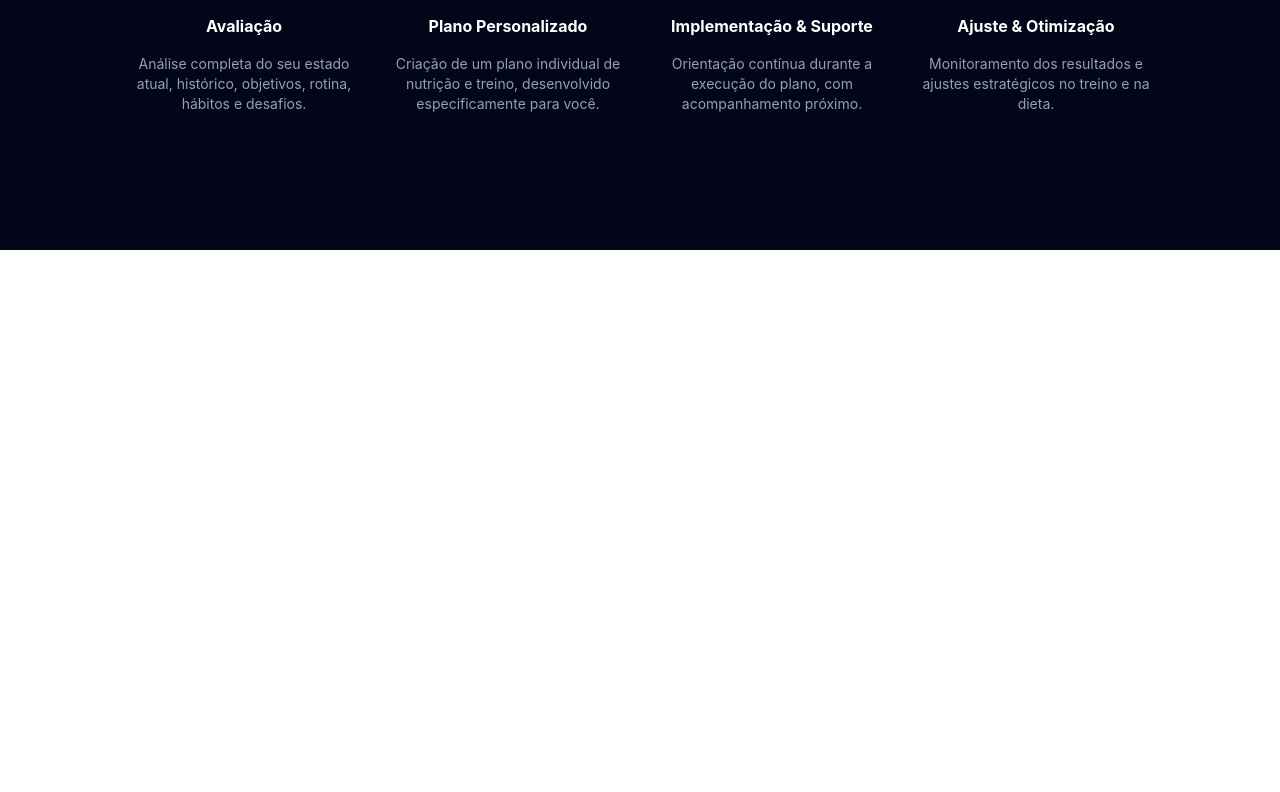
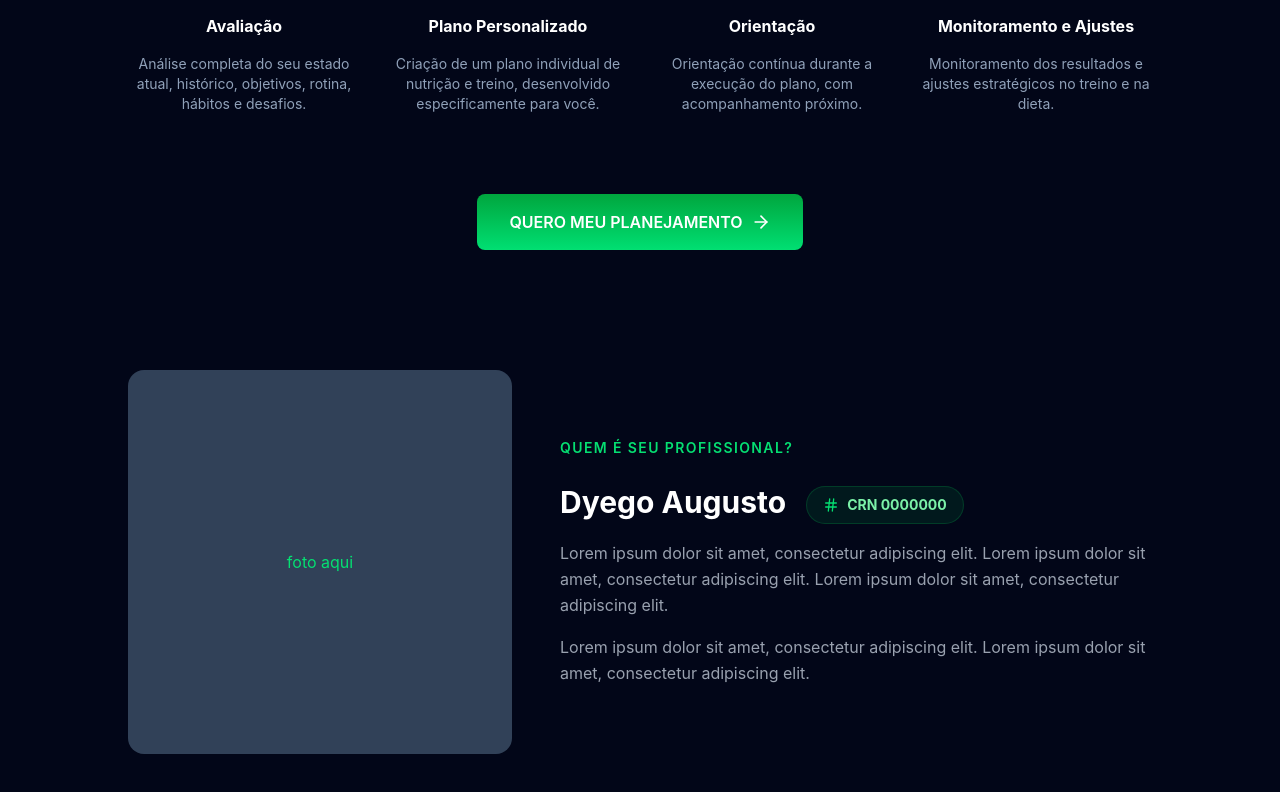
Before and after one commit to MarcosOlvr/nutri-lp, a React (Vite) app: page / in a window 1280 px wide. Shown: the part 1222-2014 px from the top of the page. Before the commit the page ends 1472 px from the top, so only its background shows below. Built offline with nearby package versions, Linux system fonts and the light colour scheme.

Commit message:
add sobre mim

```diff
--- a/src/components/Sobre.jsx
+++ b/src/components/Sobre.jsx
@@ -1,9 +1,11 @@
+import { Hash, ArrowRight } from "lucide-react";
+
 export default function Sobre() {
     return (
     <section id="sobre" className="py-16 sm:py-20 px-10 sm:px-6 lg:px-8 relative">
         <div className="max-w-6xl mx-auto">
             <div className="text-center mb-12 sm:mb-16 lg:mb-20">
-                <h2 className="text-5xl sm:text-4xl md:text-5xl lg:text-6xl font-bold mb-4 sm:mb-6">
+                <h2 className="text-4xl sm:text-4xl md:text-5xl lg:text-6xl font-bold mb-4 sm:mb-6">
                     <span className="bg-gradient-to-b from-white to-gray-300 bg-clip-text text-transparent">Como funciona o</span>
                     <br />
                     <span  className="bg-gradient-to-b from-green-400 to-green-600 bg-clip-text text-transparent">Acompanhamento?</span>
@@ -15,12 +17,12 @@ export default function Sobre() {
                     <div className="pb-10 mx-auto text-center rounded">
                         <h2 className="text-white text-3xl font-semibold mb-12">Meu processo tem as seguintes etapas</h2>
 
-                        <div className="grid grid-cols-1 md:grid-cols-4 gap-8 max-w-5xl mx-auto">
+                        <div className="grid grid-cols-1 md:grid-cols-4 gap-8 max-w-5xl mx-auto mb-20">
                             {[
                             { num: "01", title: "Avaliação", desc: "Análise completa do seu estado atual, histórico, objetivos, rotina, hábitos e desafios." },
                             { num: "02", title: "Plano Personalizado", desc: "Criação de um plano individual de nutrição e treino, desenvolvido especificamente para você." },
-                            { num: "03", title: "Implementação & Suporte", desc: "Orientação contínua durante a execução do plano, com acompanhamento próximo." },
-                            { num: "04", title: "Ajuste & Otimização", desc: "Monitoramento dos resultados e ajustes estratégicos no treino e na dieta." },
+                            { num: "03", title: "Orientação", desc: "Orientação contínua durante a execução do plano, com acompanhamento próximo." },
+                            { num: "04", title: "Monitoramento e Ajustes", desc: "Monitoramento dos resultados e ajustes estratégicos no treino e na dieta." },
                             ].map((step) => (
                             <div key={step.num} className="flex flex-col items-center text-center gap-4">
                                 <div className="w-14 h-14 rounded-full bg-green-600 flex items-center justify-center text-white font-bold text-lg">
@@ -31,6 +33,36 @@ export default function Sobre() {
                             </div>
                             ))}
                         </div>
+                        <div className="flex flex-col sm:flex-row items-center justify-center gap-3 sm:gap-4 animate-in slide-from-bottom duration-700 delay-300">
+                            <button className="group w-full sm:w-auto px-6 sm:px-8 py-3 sm:py-4 bg-gradient-to-b from-green-600 to-green-400 rounded-lg font-semibold text-sm sm:text-base transition-all duration-300 hover:scale-102 flex items-center justify-center space-x-2">
+                                <span>QUERO MEU PLANEJAMENTO</span>
+                                <ArrowRight className="w-4 h-4 sm:w-5 sm:h-5 group-hover:translate-x-1 transition-transform duration-300"/>
+                            </button>
+                        </div>
+                    </div>
+                </div>
+                <div className="py-16 px-8">
+                    <div className="max-w-5xl mx-auto flex flex-col md:flex-row items-center gap-12">
+
+                        <div className="w-96 h-96 rounded-2xl bg-slate-700 flex-shrink-0 flex items-center justify-center">
+                            <span className="text-green-400">foto aqui</span>
+                        </div>
+
+                        <div className="flex flex-col gap-4 text-center md:text-left">
+                            <span className="text-green-400 font-semibold text-sm uppercase tracking-widest">Quem é seu profissional?</span>
+                            <h2 className="text-white text-3xl font-bold">Dyego Augusto
+                                <div className="inline-flex items-center space-x-2 px-3 sm:px-4 py-2 mx-5 mt-3 bg-green-500/10 border border-green-500/20 rounded-full">
+                                    <Hash className="w-4 h-4 text-green-400" />
+                                    <span className="text-xs sm:text-sm text-green-300">CRN 0000000</span>
+                                </div>
+                            </h2>
+                            <p className="text-gray-400 leading-relaxed">
+                                Lorem ipsum dolor sit amet, consectetur adipiscing elit. Lorem ipsum dolor sit amet, consectetur adipiscing elit. Lorem ipsum dolor sit amet, consectetur adipiscing elit.
+                            </p>
+                            <p className="text-gray-400 leading-relaxed">
+                                Lorem ipsum dolor sit amet, consectetur adipiscing elit. Lorem ipsum dolor sit amet, consectetur adipiscing elit.
+                            </p>
+                        </div>
                     </div>
                 </div>
             </div>
```
